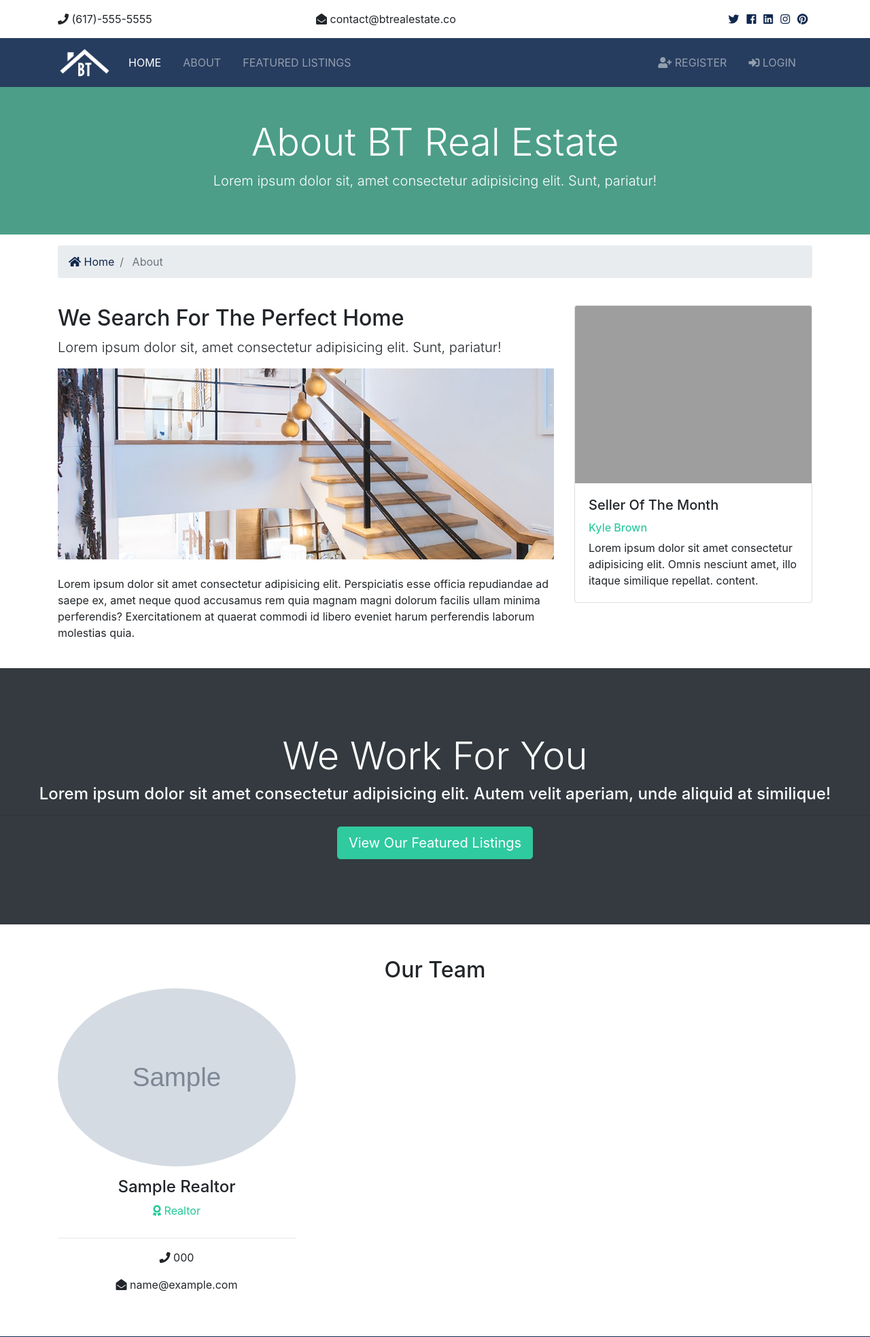
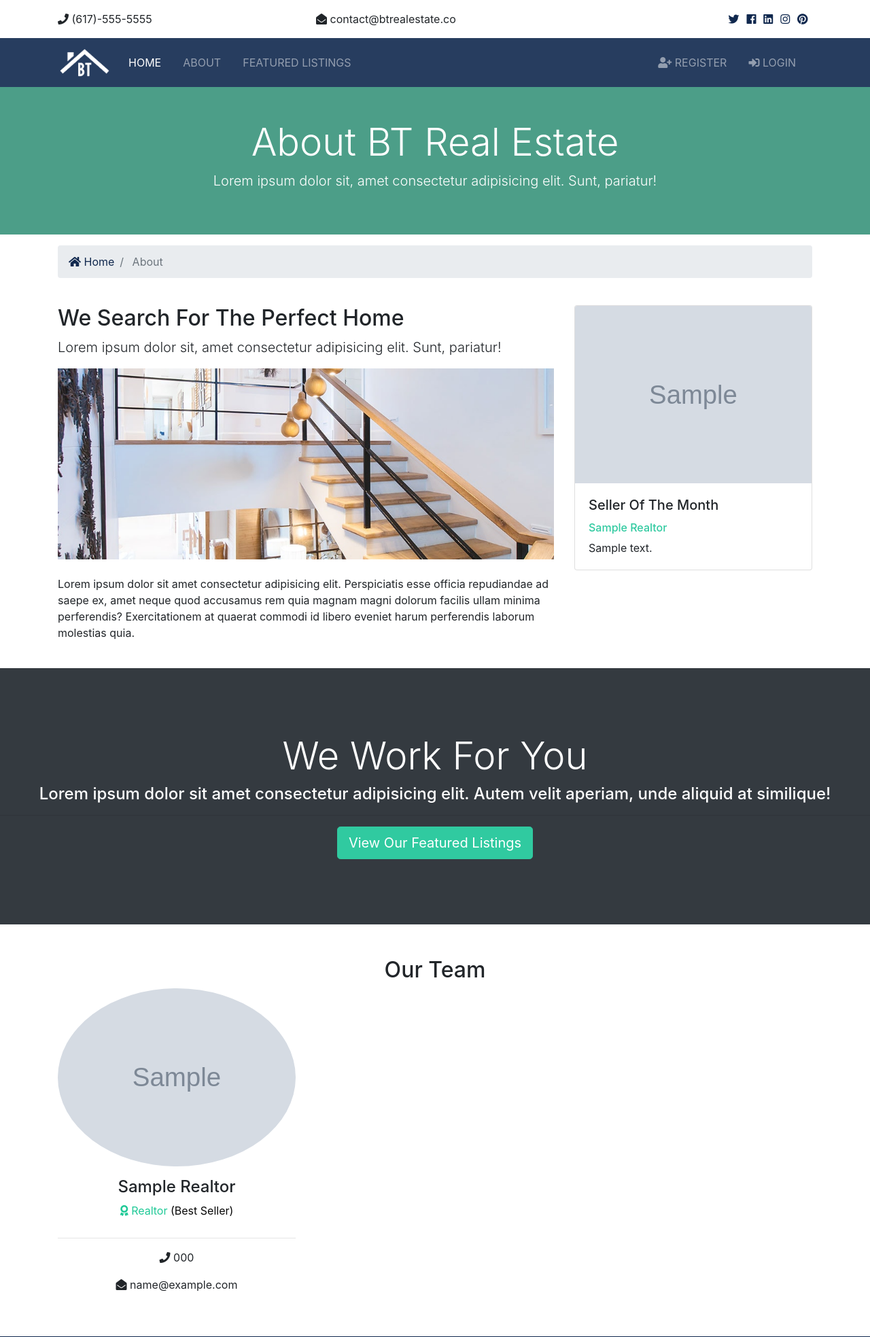
Before and after one commit to gurnitha/django-bt-realestate, a Django app: page /about/ in a window 1280 px wide. Shown: the top 1967 px of the page at 68% size. Run offline with Django 3.2, Linux system fonts and the light colour scheme; tables that the repository leaves empty hold one stand-in row (values such as "Sample post"); grey boxes marked "Sample" are stand-in pictures; some libraries are stand-ins or nearby versions; grey boxes are pictures that could not be loaded.

Commit message:
10.2 Displaying SELLER OF THE MONTH Realtor to the about page

```diff
--- a/apps/pages/templates/pages/about.html
+++ b/apps/pages/templates/pages/about.html
@@ -41,18 +41,29 @@
                         commodi id libero eveniet harum perferendis laborum molestias quia.
                     </p>
                 </div>
+
+                <!-- Seller of the month -->
+                {% if mvp_realtors %}
+                {% for mvp_realtor in mvp_realtors %}
                 <div class="col-md-4">
                     <div class="card">
-                        <img class="card-img-top" src="{% static 'assets/img/realtors/kyle.jpg' %}" alt="Seller of the month">
+                        <img class="card-img-top" src="{{mvp_realtor.photo.url}}" alt="Seller of the month">
                         <div class="card-body">
                             <h5 class="card-title">Seller Of The Month</h5>
-                            <h6 class="text-secondary">Kyle Brown</h6>
-                            <p class="card-text">Lorem ipsum dolor sit amet consectetur adipisicing elit. Omnis nesciunt amet, illo itaque similique repellat.
-                                content.
+                            <h6 class="text-secondary">{{mvp_realtor.name|title}}</h6>
+                            <p class="card-text">
+                                {{mvp_realtor.description}}
                             </p>
                         </div>
                     </div>
                 </div>
+                {% endfor %}
+                {% else %}
+                <div class="col-md-12">
+                    <p>No Best Seller available.</p>
+                </div>
+                {% endif %}
+                <!-- Seller of the month -->
             </div>
         </div>
     </section>
@@ -74,9 +85,15 @@
                 <div class="col-md-4">
                     <img src="{{realtor.photo.url}}" alt="" class="rounded-circle mb-3">
                     <h4>{{realtor.name|title}}</h4>
+                    {% if realtor.is_mvp == True %}
+                    <p class="text-success">
+                        <i class="fas fa-award text-success mb-3"></i> Realtor <span style="color:#080808;">(Best Seller)</span>
+                    </p>
+                    {% else %}
                     <p class="text-success">
                         <i class="fas fa-award text-success mb-3"></i> Realtor
                     </p>
+                    {% endif %}
                     <hr>
                     <p>
                         <i class="fas fa-phone"></i> {{realtor.phone}}
```
Also changed, not shown: README.md.
